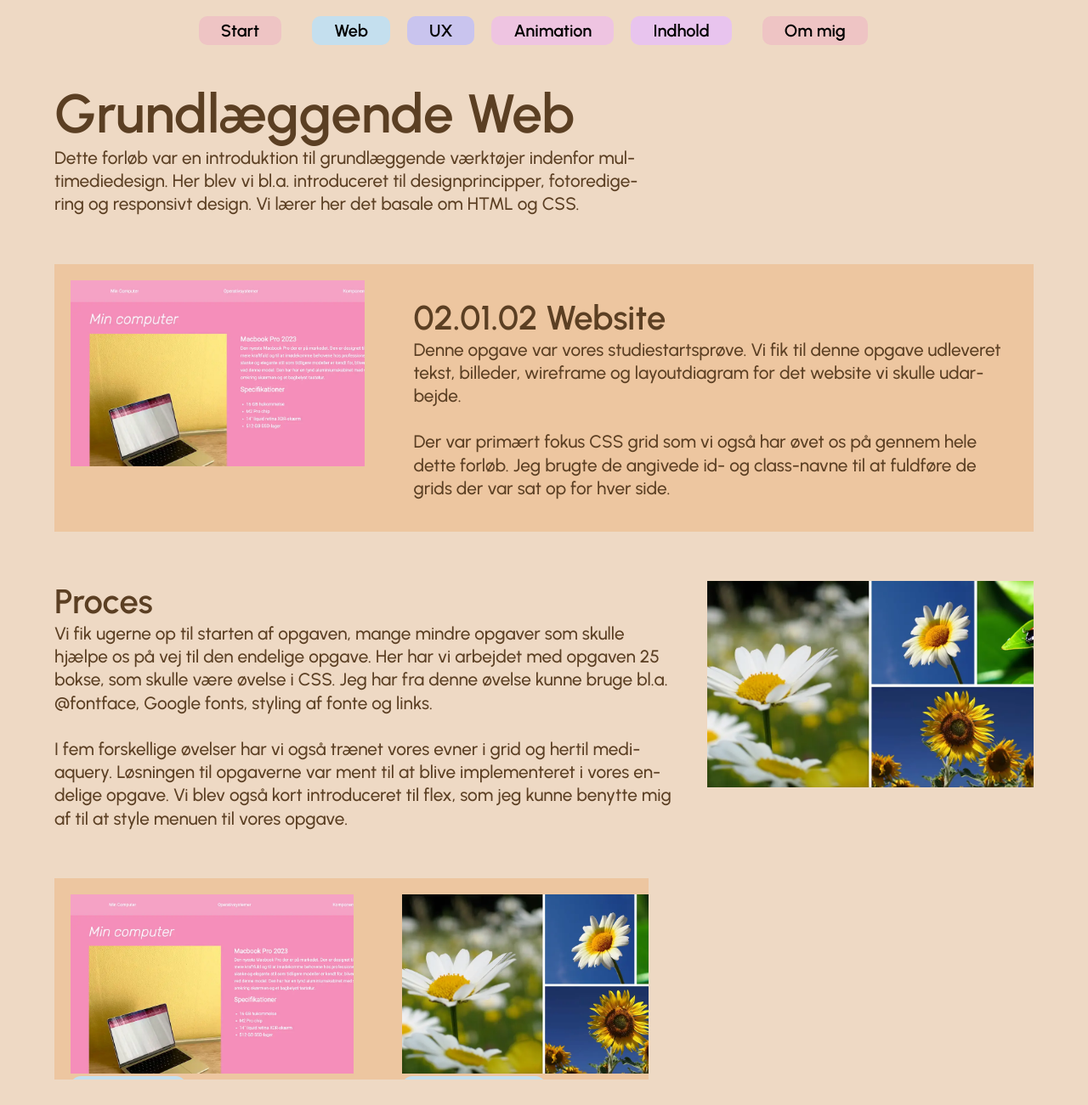
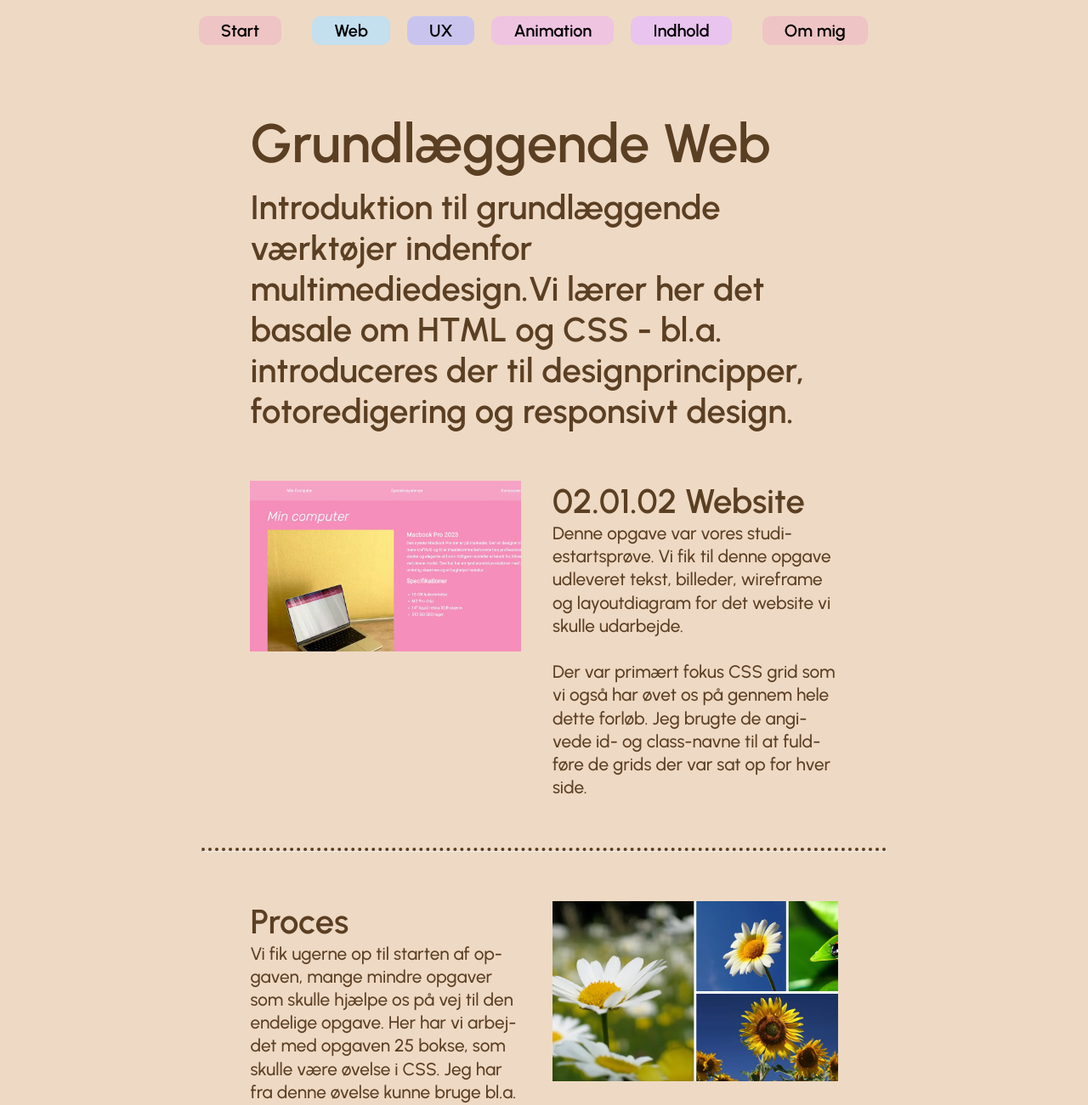
Before and after one commit to sofie333/06_portfolio, a plain HTML site: page web.html in a window 1280 px wide. Shown: the top 1301 px of the page at 85% size. Drawn offline with Linux system fonts and the light colour scheme.

Commit message:
web done

```diff
--- a/layout.css
+++ b/layout.css
@@ -57,20 +57,28 @@ footer a {
   margin-left: 15%;
 }
 
-.grid_app {
-  display: grid;
-  grid-template-columns: 1fr 3fr;
-}
-
-.grid_app img {
-  margin-left: 50%;
-}
-
 .streg {
   border-top: 3px solid #000000;
   margin-bottom: 3%;
   margin-right: 10%;
   margin-left: 12%;
+}
+
+.link_opgave {
+  color: #5b3f23;
+  border-radius: 12px;
+  background-color: #c4dfee;
+  border: 2px solid #a0cfe9;
+  padding: 10px 15px;
+}
+
+.link_opgave:hover {
+  background-color: #95cdec;
+}
+
+.col_1-4 {
+  margin-top: 5%;
+  margin-bottom: 5%;
 }
 
 @media (min-width: 1000px) {
@@ -88,21 +96,6 @@ footer a {
   .navn {
     padding-right: 6%;
     margin-bottom: 15%;
-  }
-
-  #flower1 {
-    top: 12%;
-    left: 20%;
-  }
-
-  #flower2 {
-    top: 80%;
-    left: 68%;
-  }
-
-  #flower3 {
-    top: 15%;
-    left: 70%;
   }
 
   .grid_1-2 {
@@ -148,29 +141,41 @@ footer a {
     padding-right: 13%;
   }
 
-  .col_1-4 {
-    margin-top: 2%;
-    margin-bottom: 5%;
+  .grid_app {
+    display: grid;
+    grid-template-columns: 1fr 3fr;
   }
 
-  .col_1-4 p {
-    margin-right: 40%;
+  .grid_app img {
+    margin-left: 50%;
+  }
+
+  .col_1-4,
+  .grid_2-1,
+  .grid_2-2,
+  .grid_2-3 {
+    margin-left: 20%;
+    margin-right: 20%;
+  }
+
+  .col_1-4 h2 {
+    margin-top: 2%;
   }
 
   .grid_2-1 {
     display: grid;
-    grid-template-columns: 1fr 2fr;
-    background-color: #edc6a0;
+    grid-template-columns: 1fr 1fr;
+    gap: 20px;
   }
 
-  .col_1-5,
-  .col_1-6 {
-    margin: 5%;
+  .col_1-5 {
+    margin-right: 5%;
   }
 
   .grid_2-2 {
     display: grid;
-    grid-template-columns: 2fr 1fr;
+    grid-template-columns: 1fr 1fr;
+    gap: 20px;
     margin-top: 5%;
   }
 
@@ -181,27 +186,13 @@ footer a {
   .grid_2-3 {
     display: grid;
     grid-template-columns: repeat(auto-fit, minmax(300px, 1fr));
-    gap: 20px;
+    gap: 50px;
     margin-top: 5%;
     margin-bottom: 5%;
-    background-color: #edc6a0;
-  }
-
-  .opgave_1,
-  .opgave_2,
-  .opgave_3 {
-    margin: 5%;
   }
 
   .grid_2-3 img {
-    margin-bottom: 2%;
-  }
-
-  .link_opgave {
-    color: #5b3f23;
-    border-radius: 12px;
-    background-color: #c4dfee;
-    padding: 3px 10px;
+    margin-bottom: 10%;
   }
 }
 
@@ -328,4 +319,33 @@ footer a {
     padding-left: 8%;
     padding-right: 8%;
   }
+
+  .portrat {
+    width: 500px;
+    margin-left: 12%;
+  }
+
+  .grid_app img {
+    margin-left: 7%;
+    margin-bottom: 3%;
+  }
+
+  .grid_2-1,
+  .grid_2-2 {
+    margin-bottom: 5%;
+    margin-top: 5%;
+  }
+
+  .grid_2-1 img {
+    margin-bottom: 3%;
+  }
+
+  .grid_2-2 img {
+    margin-top: 3%;
+  }
+
+  .grid_2-3 img {
+    margin-top: 10%;
+    margin-bottom: 5%;
+  }
 }
--- a/web.html
+++ b/web.html
@@ -53,10 +53,11 @@
     <main>
         <div class="col_1-4">
             <h1>Grundlæggende Web</h1>
-            <p>Dette forløb var en introduktion til grundlæggende værktøjer indenfor multimediedesign. Her blev vi bl.a.
-                introduceret til designprincipper, fotoredigering og responsivt design. Vi lærer her det basale om HTML
+            <h2>Introduktion til grundlæggende værktøjer indenfor multimediedesign.Vi lærer her det basale om
+                HTML
                 og
-                CSS. </p>
+                CSS - bl.a.
+                introduceres der til designprincipper, fotoredigering og responsivt design. </h2>
         </div>
 
         <div class="grid_2-1">
@@ -80,7 +81,7 @@
                 </p>
             </div>
         </div>
-
+        <hr class="stiplet_linje">
         <div class="grid_2-2">
             <div class="col_1-7">
                 <h2>Proces</h2>
@@ -102,7 +103,7 @@
                 <img src="img/oevelse_5.webp" alt="Udsnit af øvelse 5">
             </div>
         </div>
-
+        <hr class="stiplet_linje">
 
         <div class="grid_2-3">
             <div class="opgave_1">
```
Also changed, not shown: animation.css (+15 -0 lines).
